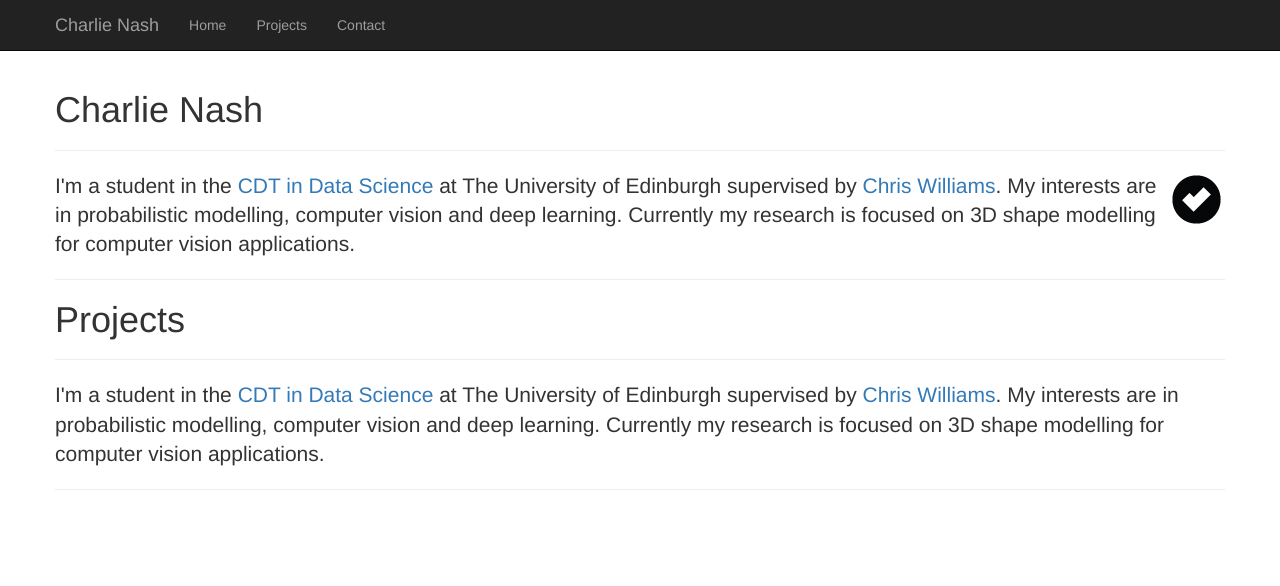
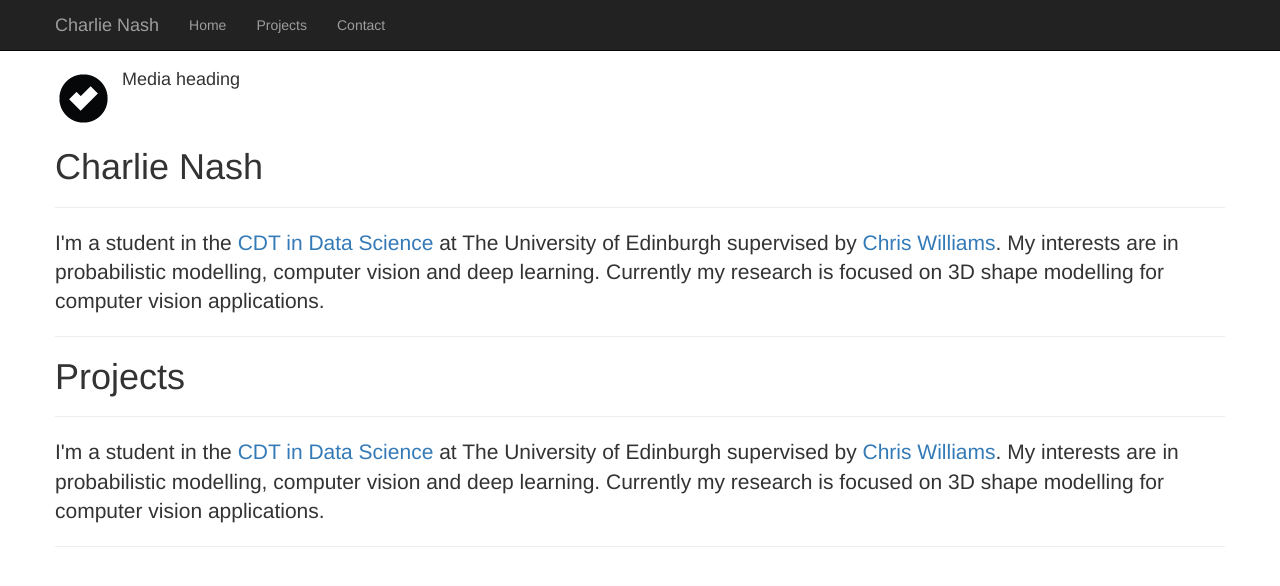
Before and after one commit to charlienash/charlienash.github.io, a Jekyll site: the page index.html, which Jekyll copies as it is, in a window 1280 px wide. Shown: the top 586 px of the page. Built offline with Jekyll 4.4.1, drawn with Linux system fonts in a browser that asks for light colours.

Commit message:
Update index.html

```diff
--- a/index.html
+++ b/index.html
@@ -75,11 +75,22 @@
 					  </div>
 					</div-->
 
+					<div class="media">
+					  <div class="media-left">
+					    <a href="#">
+					      <img class="media-object" src="assets/img/apple-touch-icon.png">
+					    </a>
+					  </div>
+					  <div class="media-body">
+					    <h4 class="media-heading">Media heading</h4>
+					  </div>
+					</div>
+
 					<!-- Page Heading -->
 					<h1 id="Home">Charlie Nash</h1>
 					<hr>
 
-					<img src="assets/img/apple-touch-icon.png" class="pull-right" alt="Cinque Terre">
+					<!--img src="assets/img/apple-touch-icon.png" class="pull-right" alt="Cinque Terre"-->
 
 					<!-- Paragraphs -->
 					<!--h3>Paragraphs</h3-->
```
